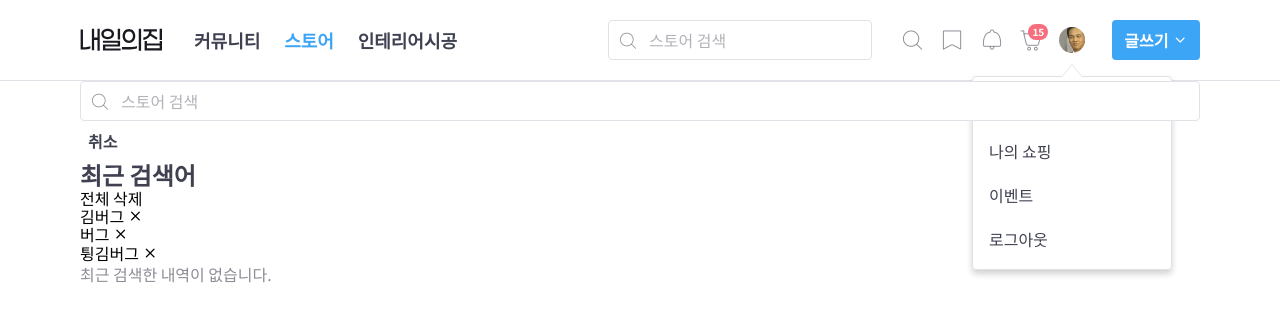
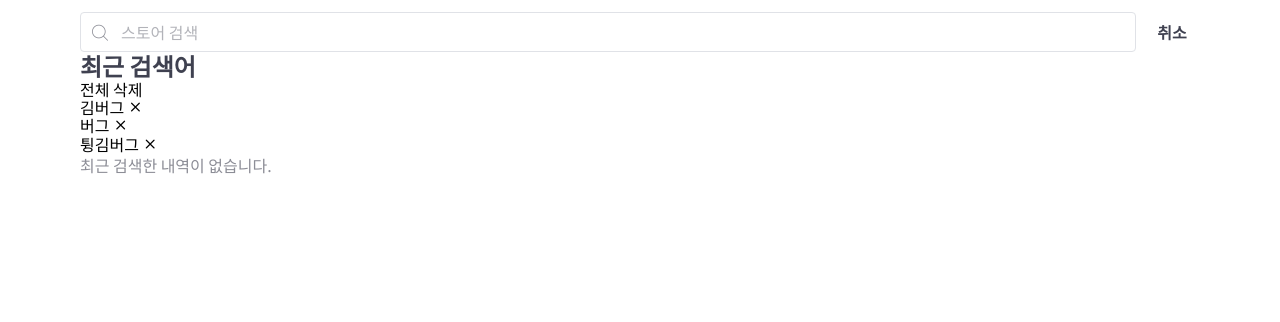
Before and after one commit to hxxtae/tomorrow-house, a website: page index.html in a window 1280 px wide. Drawn offline with nearby package versions, Linux system fonts and the light colour scheme; files that its build step writes are made by us from their sources; files whose address does not match are found by name.

Commit message:
:wrench: Set position and size of search modal

```diff
--- a/style/constants/_z-indexes.scss
+++ b/style/constants/_z-indexes.scss
@@ -1,2 +1,3 @@
 $overlay-level: 10;
 $sidebar-level: 20;
+$search-modal-level: 30;
--- /dev/null
+++ b/style/layouts/_search-modal.scss
@@ -0,0 +1,25 @@
+.search-modal {
+  position: fixed;
+  top: 0;
+  left: 0;
+  z-index: $search-modal-level;
+  width: 100%;
+  height: 100vh;
+  padding: 12px 0;
+  background-color: $white;
+
+  &-form {
+    @include flexbox(between);
+
+    .input-group {
+      flex-grow: 1;
+    }
+
+    .btn-ghost {
+      flex-grow: 0;
+      flex-shrink: 0;
+      width: 56px;
+      margin-left: 8px;
+    }
+  }
+}
--- a/style/main.scss
+++ b/style/main.scss
@@ -32,6 +32,7 @@
 @import './layouts/gnb';
 @import './layouts/sidebar';
 @import './layouts/overlay';
+@import './layouts/search-modal';
 
 
 //$hongsi: 1;
```
